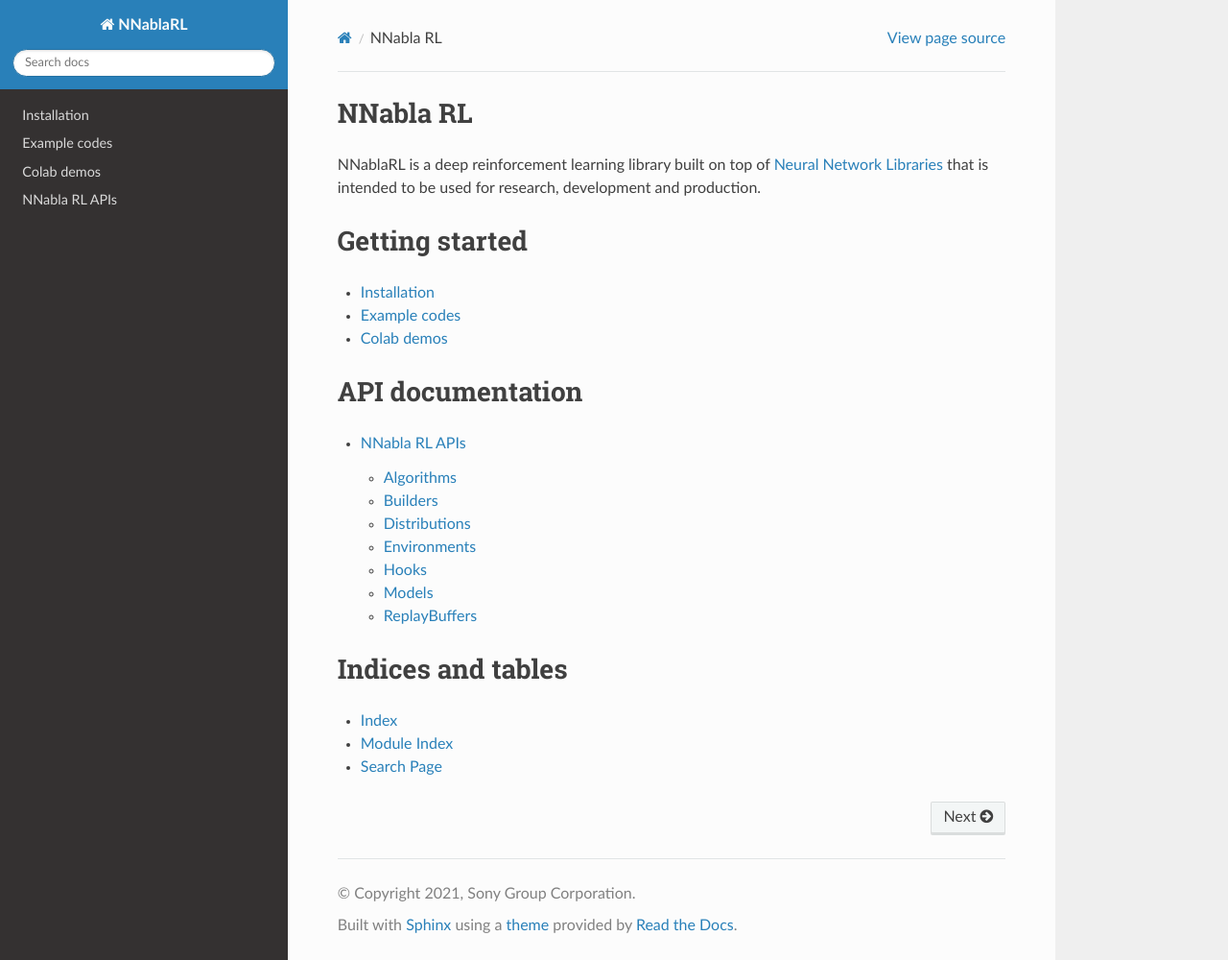
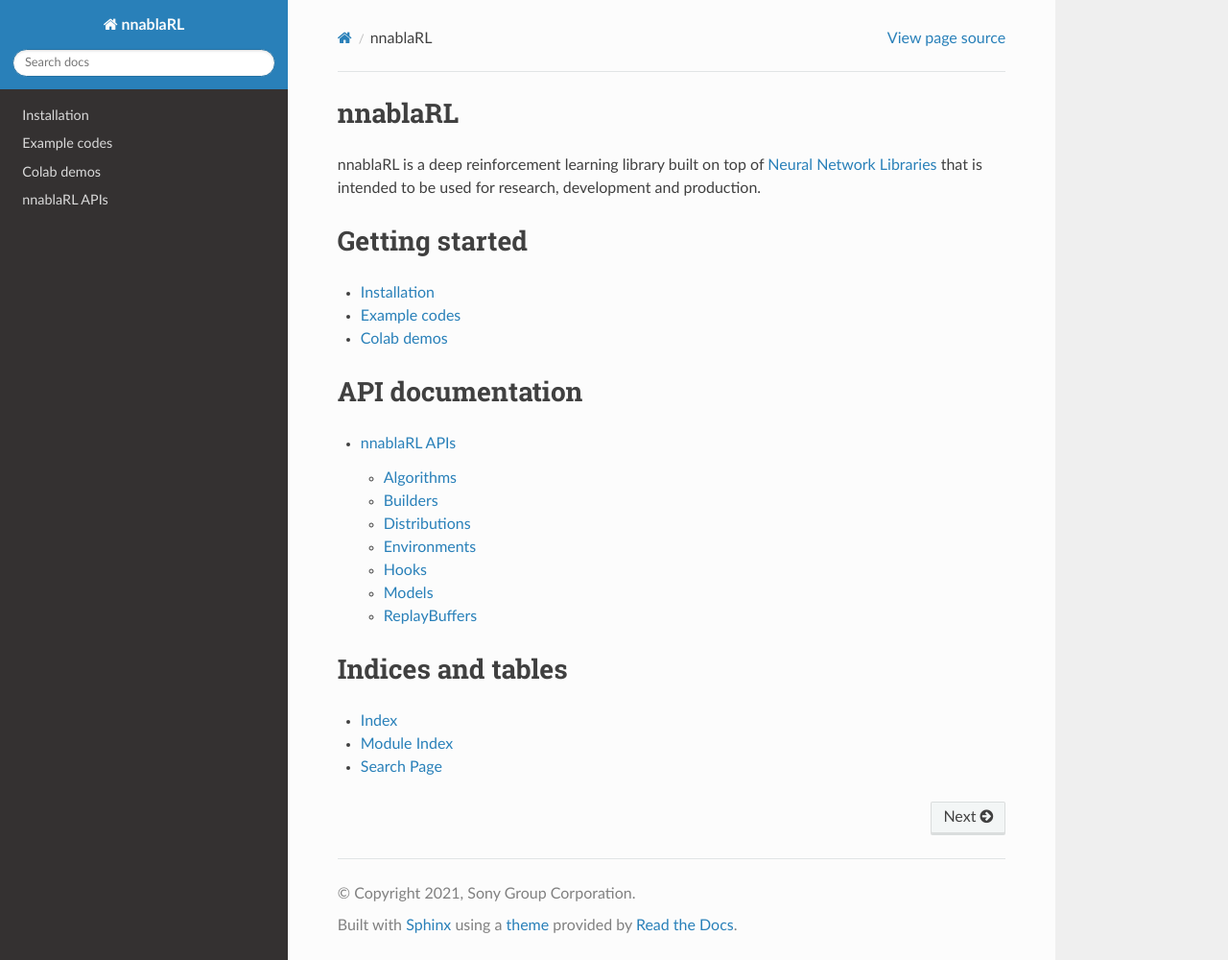
Before and after one commit to sony/nnabla-rl, a Sphinx documentation site: the page built from docs/source/index.rst, in a window 1280 px wide and 1000 px high. Shown: the whole window at 96% size. Built offline with Sphinx 7.4.7 and the Read the Docs theme 2.0.0, drawn with Linux system fonts in a browser that asks for light colours.

Commit message:
Update NNablaRL to nnablaRL

```diff
--- a/docs/source/conf.py
+++ b/docs/source/conf.py
@@ -22,7 +22,7 @@
 
 
 # -- Project information -----------------------------------------------------
-project = 'NNablaRL'
+project = 'nnablaRL'
 copyright = '2021, Sony Group Corporation'
 author = 'Sony Group Corporation'
 release = '0.0'
--- a/docs/source/index.rst
+++ b/docs/source/index.rst
@@ -1,7 +1,7 @@
-NNabla RL
+nnablaRL
 ======================================
 
-NNablaRL is a deep reinforcement learning library built on top of `Neural Network Libraries <https://github.com/sony/nnabla>`_
+nnablaRL is a deep reinforcement learning library built on top of `Neural Network Libraries <https://github.com/sony/nnabla>`_
 that is intended to be used for research, development and production.
 
 
--- a/docs/source/nnablarl_api.rst
+++ b/docs/source/nnablarl_api.rst
@@ -1,4 +1,4 @@
-NNabla RL APIs
+nnablaRL APIs
 ===============
 
 .. toctree::
```
Also changed, not shown: CONTRIBUTING.md (+12 -12 lines), README.md (+10 -10 lines), reproductions/mujoco/ddpg/README.md, 3 other files.
